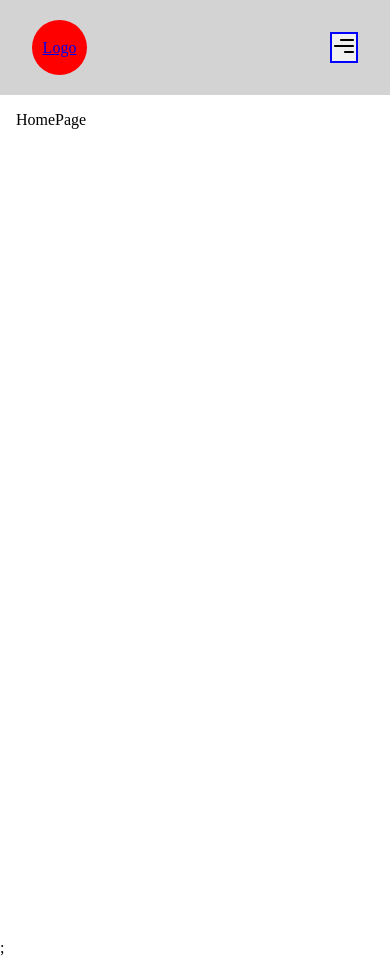
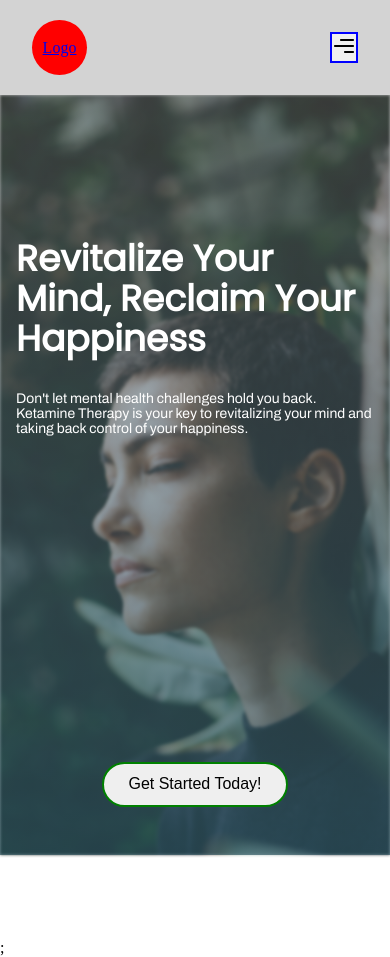
Before and after one commit to yumawayoffical/yuma-way, a React (Vite) app in the folder yuma-way/: page / in a window 390 px wide. Built offline with nearby package versions, Linux system fonts and the light colour scheme.

Commit message:
Started working on styling hero section, uploaded hero image placeholder image, and styled mock for mobile. Also created global fontsize styled css to use accross website.

```diff
--- a/yuma-way/index.html
+++ b/yuma-way/index.html
@@ -1,10 +1,14 @@
-<!doctype html>
+<!DOCTYPE html>
 <html lang="en">
   <head>
     <meta charset="UTF-8" />
     <link rel="icon" type="image/svg+xml" href="/vite.svg" />
+    <link rel="preconnect" href="https://fonts.googleapis.com" />
+    <link rel="preconnect" href="https://fonts.gstatic.com" crossorigin />
+    <link href="https://fonts.googleapis.com/css2?family=Archivo&display=swap" rel="stylesheet" />
+    <link href="https://fonts.googleapis.com/css2?family=Poppins:ital,wght@0,400;1,700&display=swap" rel="stylesheet" />
     <meta name="viewport" content="width=device-width, initial-scale=1.0" />
-    <title>Yuma Way</title>
+    <title>Tripped Advisors</title>
   </head>
   <body>
     <div id="root"></div>
--- a/yuma-way/src/main.styles.jsx
+++ b/yuma-way/src/main.styles.jsx
@@ -1,5 +1,6 @@
 import styled, { css } from "styled-components";
 
+// Sizes for breakpoint, fonts, etc
 const size = {
   mobile: "20rem", //320px
   tablet: "30rem", //480px
@@ -7,13 +8,26 @@ const size = {
   desktop: "64rem", //1024px
   desktopLarge: "76rem", //1216px
 };
-
 export const device = {
   mobile: `(min-width: ${size.mobile})`,
   tablet: `(min-width: ${size.tablet})`,
   laptop: `(min-width: ${size.laptop})`,
   desktop: `(min-width: ${size.desktop})`,
   desktopLarge: `(min-width: ${size.desktopLarge})`,
+};
+
+const paragraphFontSizes = {
+  small: "14px",
+  medium: "16px",
+  large: "18px",
+  xLarge: "20px",
+};
+
+const h1fontSizes = {
+  small: "36px",
+  medium: "48px",
+  large: "60px",
+  xLarge: "72px",
 };
 
 // Global styled components
@@ -29,8 +43,45 @@ export const StyledPageContainer = styled.div`
   }
 `;
 
+export const MainText = styled.p`
+  font-family: "Archivo", sans-serif;
+  font-size: ${paragraphFontSizes.small}; // Default font size
+
+  @media ${device.tablet} {
+    font-size: ${paragraphFontSizes.medium};
+  }
+
+  @media ${device.desktop} {
+    font-size: ${paragraphFontSizes.large};
+  }
+
+  @media ${device.desktopLarge} {
+    font-size: ${paragraphFontSizes.xLarge};
+  }
+`;
+
+export const HeaderOneText = styled.h1`
+  font-size: ${h1fontSizes.small};
+  line-height: 40px;
+  font-family: "Poppins", sans-serif;
+
+  @media ${device.tablet} {
+    font-size: ${h1fontSizes.medium};
+    line-height: 52px;
+  }
+
+  @media ${device.desktop} {
+    font-size: ${h1fontSizes.large};
+    line-height: 64px;
+  }
+
+  @media ${device.desktopLarge} {
+    font-size: ${h1fontSizes.xLarge};
+    line-height: 76px;
+  }
+`;
+
 // Global styled css
-
 export const GRID_CENTER_ITEM = css`
   display: grid;
   place-items: center;
@@ -41,3 +92,5 @@ export const FLEX_ALIGN_ITEM_CENTER = css`
   align-items: center;
   flex-direction: row;
 `;
+
+// Spacing
--- /dev/null
+++ b/yuma-way/src/pages/home/components/home-hero/home-hero.component.jsx
@@ -0,0 +1,31 @@
+import React from "react";
+import CustomButton, { BUTTON_TYPES_CLASSES } from "../../../../components/button/button.component";
+import { StyledHeroSection } from "./home-hero.styles";
+import { HeaderOneText, MainText } from "../../../../main.styles";
+
+const HomeHero = () => {
+  return (
+    <StyledHeroSection>
+      <div className="hero-text-container">
+        <HeaderOneText>Revitalize Your Mind, Reclaim Your Happiness</HeaderOneText>
+        <MainText>
+          Don't let mental health challenges hold you back. Ketamine Therapy is your key to revitalizing your mind and taking back control of your
+          happiness.
+        </MainText>
+        <CustomButton className="get-started-btn" buttonType={BUTTON_TYPES_CLASSES.getStarted}>
+          Get Started Today!
+        </CustomButton>
+      </div>
+
+      <div className="hero-image-container">
+        <span
+          class="background-image"
+          role="img"
+          aria-label="Young lady with her eyes closed breathing in the fresh air around in total bliss."
+        ></span>
+      </div>
+    </StyledHeroSection>
+  );
+};
+
+export default HomeHero;
--- /dev/null
+++ b/yuma-way/src/pages/home/components/home-hero/home-hero.styles.jsx
@@ -0,0 +1,63 @@
+import styled from "styled-components";
+import { device } from "../../../../main.styles";
+import PLACEHOLDER_IMAGE_UPDATE_LATER from "../../../../assets/heroImagePlaceHolder.jpg";
+
+export const StyledHeroSection = styled.section`
+  width: 100%;
+  height: 90vh;
+  position: absolute;
+  inset: 0;
+  padding: 1rem;
+  @media ${device.laptop} {
+    height: 80vh;
+    padding: 2rem;
+  }
+  @media ${device.desktop} {
+    height: 90vh;
+  }
+
+  & .hero-text-container {
+    color: #fff;
+    width: 100%;
+    height: 100%;
+    display: flex;
+    flex-direction: column;
+    justify-content: center;
+    align-items: center;
+    gap: 2rem;
+    padding-top: 8rem;
+    padding-bottom: 2rem;
+
+    & .get-started-btn {
+      margin-top: auto;
+    }
+  }
+
+  & .hero-image-container {
+    & .background-image {
+      z-index: -1000;
+      position: absolute;
+      inset: 0;
+      background-image: url(${PLACEHOLDER_IMAGE_UPDATE_LATER});
+      background-size: cover;
+      background-position: center;
+      opacity: 0.7;
+      max-height: 90vh;
+      width: 100%;
+      filter: blur(1.5px);
+    }
+    &::before {
+      content: "";
+      z-index: -999;
+      position: absolute;
+      top: 0;
+      left: 0;
+      right: 0;
+      bottom: 0;
+      background: linear-gradient(to bottom, rgba(0, 0, 0, 0.266), #0636468d);
+      pointer-events: none;
+    }
+  }
+`;
+
+export const GridItemContainer = styled.div``;
--- a/yuma-way/src/pages/home/home.page.jsx
+++ b/yuma-way/src/pages/home/home.page.jsx
@@ -1,8 +1,13 @@
 import React from "react";
 import { StyledPageContainer } from "../../main.styles";
+import HomeHero from "./components/home-hero/home-hero.component";
 
 const HomePage = () => {
-  return <StyledPageContainer id="home-page">HomePage</StyledPageContainer>;
+  return (
+    <StyledPageContainer style={{ position: "relative" }} id="home-page">
+      <HomeHero />
+    </StyledPageContainer>
+  );
 };
 
 export default HomePage;
```
Also changed, not shown: yuma-way/src/assets/heroImagePlaceHolder.jpg (added).
